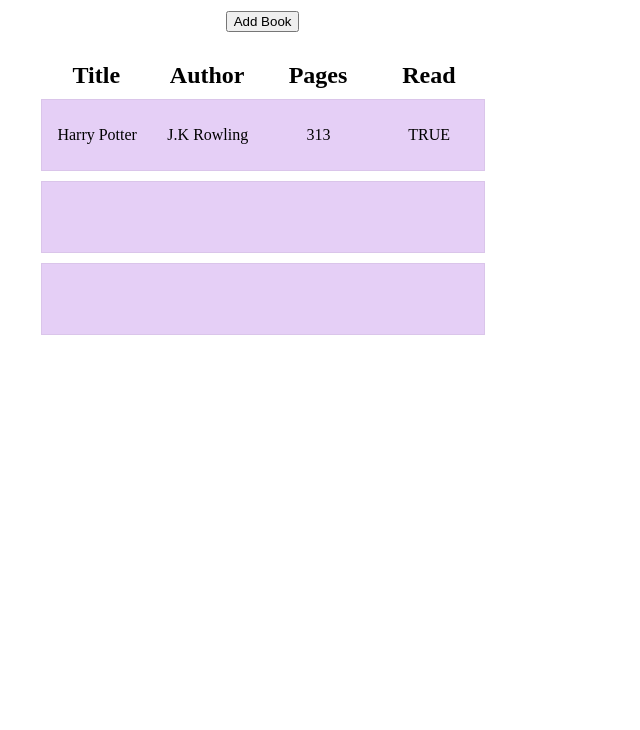
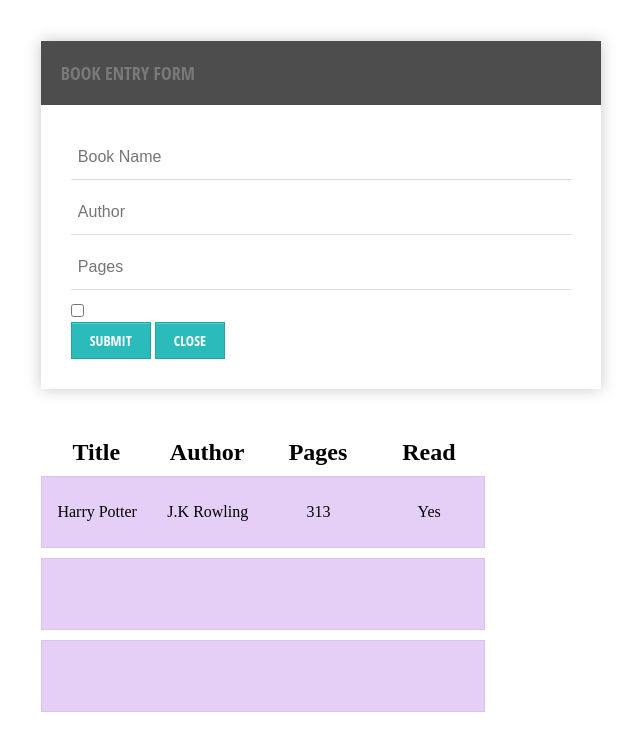
Before and after one commit to chrisluby/LibraryApp, a plain HTML site: page index.html in a window 1280 px wide. Both pictures are taken after a click on the button "Add Book". Shown: the part 85-815 px from the top of the page, without its empty margins (379-1019 px from the left). Drawn offline with Linux system fonts and the light colour scheme.

Commit message:
button functionality

```diff
--- a/app.js
+++ b/app.js
@@ -1,19 +1,44 @@
 "use strict";
-let myLibrary = [];
+let libr = new Array;
+libr += new Book('Harry Potter', 132, "J.K Bowling Ball", false);
 let addButton = document.querySelector('.button button')
 let form = document.querySelector('.form-style-8')
 let closeBtn = document.querySelector('.close')
+let userFormInput = document.querySelector("form");
 
 
 addButton.addEventListener('click', function(){
-  if (form.style.display === "none") {
-    form.style.display = "block";
-  } else {form.style.display = "none";}
+  if (form.style.display = "none") {form.style.display = "block"};
+  addButton.style.display = "none";
+
 })
 
 closeBtn.addEventListener('click', function(){
   form.style.display = "none"
+  addButton.style.display = "block";
 })
+
+// form.addEventListener('submit', function(){
+
+
+//   e.preventDefault
+//   const name = document.forms['form'].value;
+//   console.log(name)
+// })
+
+function get(){
+  var name = document.getElementById("name").value;
+  var author = document.getElementById("author").value;
+  var pages = document.getElementById("pages").value;
+  var read = document.getElementById("check-one").checked;
+  document.querySelector("form").reset();
+
+  myLibrary += new Book(name, author, pages, read);
+
+  console.log(name, author, pages, read);
+
+}
+
 
 
 function Book(title, pages, author, read) {
@@ -31,13 +56,18 @@ function Book(title, pages, author, read) {
 };
 
     //* temp book
-const book1 = new Book('Harry Potter', 132, "J.K Bowling Ball", false);
 
-function addBookToLibrary() {
-  // do stuff here
-}
+
+
+
+
 
 //sets up page HTML
 function render() {
 
 }
+
+
+libr.forEach(function(element) {
+  console.log(element);
+});
--- a/index.html
+++ b/index.html
@@ -17,12 +17,6 @@
 
 <div class="flex">
 
-
-
-
-
-
-
     <ul class="inner">
 
         <div class="button">
@@ -31,19 +25,17 @@
 
         <div class="form-style-8">
                 <h2>Book Entry Form</h2>
-                <form>
-                  <input type="text" name="name" placeholder="Book Name" />
-                  <input type="text" name="author" placeholder="Author" />
-                  <input type="text" name="pages" placeholder="Pages" />
-                  <input type="checkbox" class="form-checkbox" id="check-one" unchecked><label for="check-one"> Completed?</label>
+                <form name="form">
+                  <input type="text" id="name" placeholder="Book Name" />
+                  <input type="text" id="author" placeholder="Author" />
+                  <input type="text" id="pages" placeholder="Pages" />
+                  <input type="checkbox" class="form-checkbox" id="check-one" unchecked>
 
                   <br>
-                  <input type="button" value="Add Book" />
+                  <input type="button" type="submit"  onClick="get()" value="Submit" />
                   <input type="button" class ="close" value="Close" />
-
                 </form>
          </div>
-
 
         <div class="cols">
             <h2>Title</h2>
@@ -52,13 +44,12 @@
             <h2>Read</h2>
         </div>
 
-
         <li class="row">
             <div class="innercols">
                 <p>Harry Potter</p>
                 <p>J.K Rowling</p>
                 <p>313</p>
-                <p>TRUE</p>
+                <p>Yes</p>
             </div>
         </li>
 
@@ -69,22 +60,6 @@
 
 </div>
 
-
-
     <script src="app.js"></script>
 </body>
 </html>
-
-
-
-<!--
-<div class="formtoggle">
-        <form>
-           <h3>Title:</h3>
-            <input type="text">
-            <h3>Title:</h3>
-            <input type="text">
-            <h3>Title:</h3>
-            <input type="text">
-        </form>
-    </div> -->
--- a/style.css
+++ b/style.css
@@ -1,4 +1,8 @@
 * {}
+
+body{
+
+}
 
 p{
     text-align: center;
@@ -111,6 +115,7 @@ h2:hover{
 .inner {
     width: 35%;
     height: 100%;
+    background-color: white;
 }
 
 .row {
```
